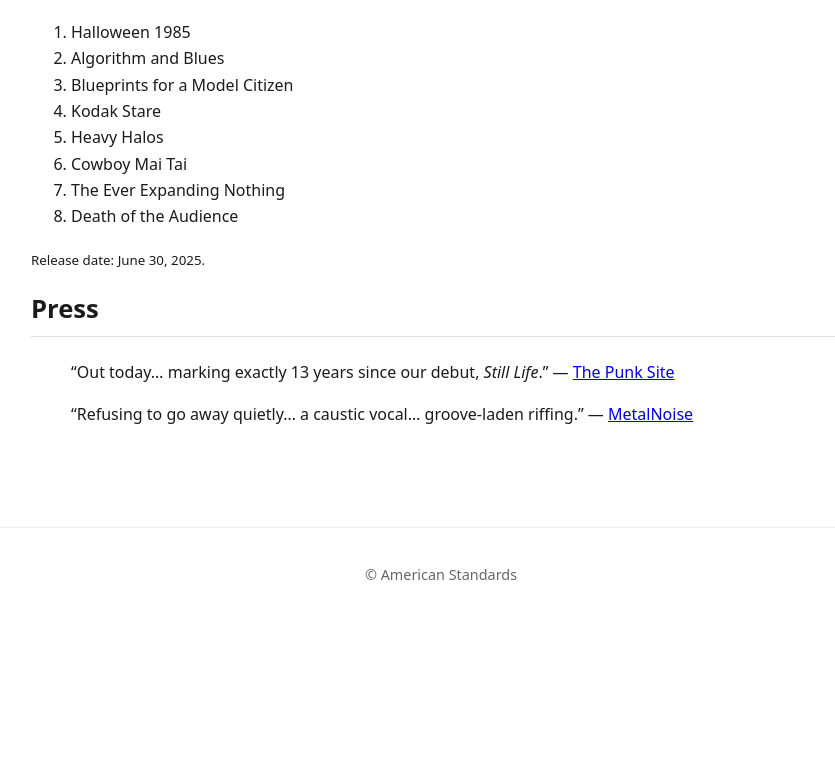
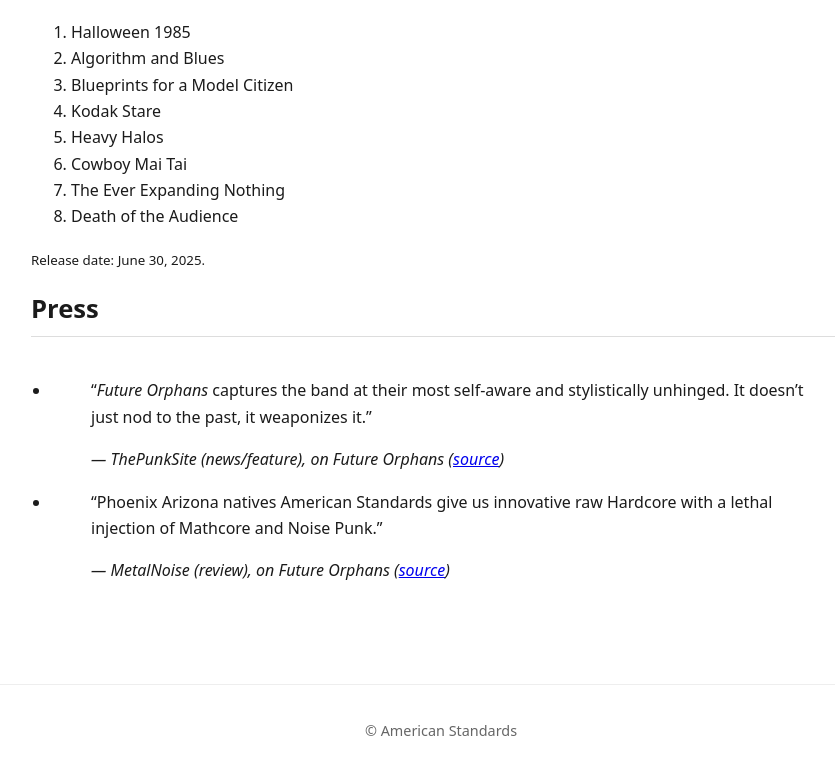
Before and after one commit to americanstandards/AmericanStandards, a plain HTML site: page future-orphans.html in a window 1280 px wide. Shown: the part 769-1544 px from the top of the page, without its empty margins (199-1034 px from the left). Before the commit the page ends 1390 px from the top, so only its background shows below. Drawn offline with Linux system fonts and the light colour scheme.

Commit message:
Update future-orphans.html

```diff
--- a/future-orphans.html
+++ b/future-orphans.html
@@ -67,9 +67,26 @@
     <p><small>Release date: June 30, 2025.</small></p>
 
     <h2>Press</h2>
-    <blockquote>“Out today… marking exactly 13 years since our debut, <em>Still Life</em>.” — <a href="https://www.thepunksite.com/news/american-standards-release-final-album-future-orphans/" target="_blank" rel="nofollow noopener noreferrer">The Punk Site</a></blockquote>
-    <blockquote>“Refusing to go away quietly… a caustic vocal… groove-laden riffing.” — <a href="https://metalnoise.net/2025/07/review-future-orphans-by-american-standards" target="_blank" rel="nofollow noopener noreferrer">MetalNoise</a></blockquote>
-  </section>
+<section id="press-future-orphans" aria-labelledby="press-future-orphans-h">
+  <ul class="press-quotes">
+    <li>
+      <blockquote>
+        <p>“<em>Future Orphans</em> captures the band at their most self-aware and stylistically unhinged. It doesn’t just nod to the past, it weaponizes it.”</p>
+        <cite>— ThePunkSite (news/feature), on <em>Future Orphans</em>
+          (<a rel="nofollow" href="https://www.thepunksite.com/news/american-standards-release-final-album-future-orphans/">source</a>)
+        </cite>
+      </blockquote>
+    </li>
+    <li>
+      <blockquote>
+        <p>“Phoenix Arizona natives American Standards give us innovative raw Hardcore with a lethal injection of Mathcore and Noise Punk.”</p>
+        <cite>— MetalNoise (review), on <em>Future Orphans</em>
+          (<a rel="nofollow" href="https://metalnoise.net/2025/07/review-future-orphans-by-american-standards">source</a>)
+        </cite>
+      </blockquote>
+    </li>
+  </ul>
+</section>
 </main>
 
 <footer><p>© American Standards</p></footer>
```
